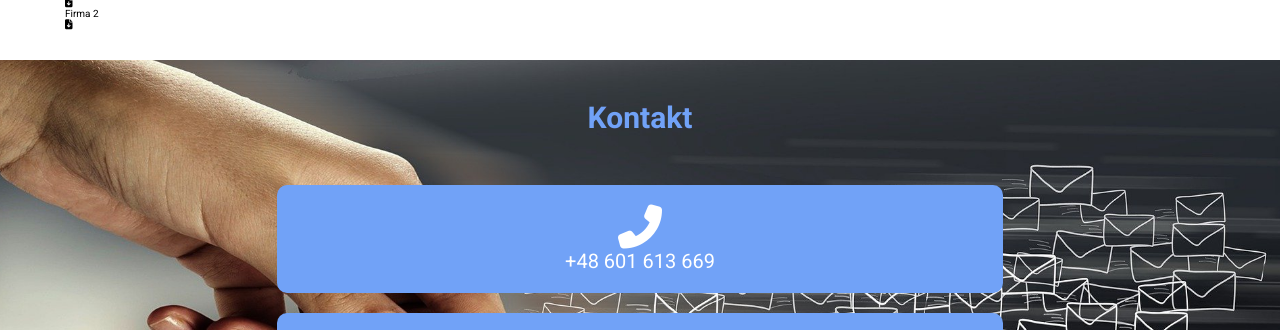
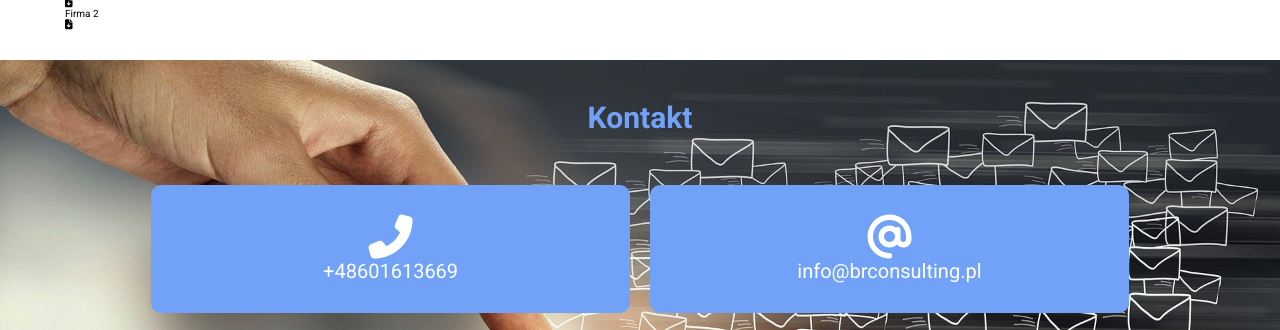
Before and after one commit to mackoz98y/WorkRepositiry, a plain HTML site: page index.html in a window 1280 px wide. Shown: the part 1927-2257 px from the top of the page. Drawn offline with Linux system fonts and the light colour scheme.

Commit message:
modified contact tiles

```diff
--- a/index.html
+++ b/index.html
@@ -79,7 +79,7 @@
 						<div class="services__card-img services__card-img--first">
 						</div>
 						<div class="services__card-info">
-							<h3 class="services__card-info-title">Volvo Maszyny Budowlane Polska</h3>
+							<h3 class="services__card-info-title">Wsparcie formalne</h3>
 							<ul class="services__card-info-list">
 								<li class="services__card-info-list-item">Lorem ipsum dolor sit.</li>
 								<li class="services__card-info-list-item">Lorem ipsum dolor sit.</li>
@@ -94,7 +94,7 @@
 						<div class="services__card-img services__card-img--first">
 						</div>
 						<div class="services__card-info">
-							<h3 class="services__card-info-title">Volvo Maszyny Budowlane Polska</h3>
+							<h3 class="services__card-info-title">Zarządzanie projektami</h3>
 							<ul class="services__card-info-list">
 								<li class="services__card-info-list-item">Lorem ipsum dolor sit.</li>
 								<li class="services__card-info-list-item">Lorem ipsum dolor sit.</li>
@@ -109,7 +109,7 @@
 						<div class="services__card-img services__card-img--first">
 						</div>
 						<div class="services__card-info">
-							<h3 class="services__card-info-title">Volvo Maszyny Budowlane Polska</h3>
+							<h3 class="services__card-info-title">Wycena prac i analiza kosztów</h3>
 							<ul class="services__card-info-list">
 								<li class="services__card-info-list-item">Lorem ipsum dolor sit.</li>
 								<li class="services__card-info-list-item">Lorem ipsum dolor sit.</li>
@@ -124,7 +124,7 @@
 						<div class="services__card-img services__card-img--first">
 						</div>
 						<div class="services__card-info">
-							<h3 class="services__card-info-title">Usługa 4</h3>
+							<h3 class="services__card-info-title">Przegląd i naprawa procesów w firmie</h3>
 							<ul class="services__card-info-list">
 								<li class="services__card-info-list-item">Lorem ipsum dolor sit.</li>
 								<li class="services__card-info-list-item">Lorem ipsum dolor sit.</li>
@@ -167,7 +167,7 @@
 			<div class="wrapper">
 				<h2 class="section-heading">Kontakt</h2>
 				<div class="contact__box">
-					<a href="tel:+48601613663"><div class="contact__tile phone-tile"><i class="fas fa-phone-alt"></i> <p>+48 601 613 669</p></div></a>
+					<a href="tel:+48601613663"><div class="contact__tile phone-tile"><i class="fas fa-phone-alt"></i> <p>+48601613669</p></div></a>
 					<a href="mailto:barbara.rutkowska1@wp.pl"><div class="contact__tile mail-tile"><i class="fas fa-at"></i><p>info@brconsulting.pl</p></div>
 					</div></a>
 				<div class="contact__box-social">
@@ -175,7 +175,7 @@
 					<div class="social__tile linkedin-tile"><a href="https://pl.linkedin.com/"><i class="fab fa-linkedin"></i></a></div>
 				</div>
 				<div class="contact__register-data">
-					<p>NIP: 12345678910</p>
+					<p>NIP: 866125</p>
 					<p>WPIS: 2021/11/02wpr</p>
 				</div>
 			</div>
--- a/scss/main.scss
+++ b/scss/main.scss
@@ -340,7 +340,8 @@ p {
 	background-image: url('../img/email-g85e8b2bfd_640.jpg');
 	background-size: cover;
 	background-position: center;
-	margin: 3em 0 0;
+	margin-top: 3em;
+	margin-bottom: 0px;
 	&__box {
 		.contact__tile {
 			width: 100%;
@@ -391,9 +392,7 @@ p {
 	}
 }
 
-
-
-footer{
+footer {
 	padding: 2em;
 	font-size: 1.4em;
 	text-align: center;
@@ -529,7 +528,7 @@ footer{
 		background-position: center;
 		padding: 1em;
 		.wrapper {
-			width: 60%;
+			width: 80%;
 		}
 		&__register-data {
 			margin: 1em 0;
@@ -539,6 +538,17 @@ footer{
 		}
 
 		&__box {
+			display: flex;
+			width: 100%;
+			justify-content: space-between;
+			a {
+				display: block;
+				width: 49%;
+				.contact__tile {
+					padding: 1.5em;
+				}
+			}
+
 			.social__tile {
 				width: 49%;
 			}
```
Also changed, not shown: css/main.css, 1 other file.
